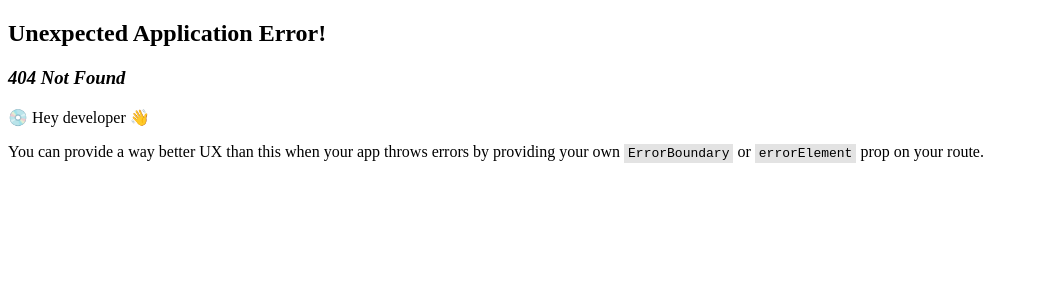
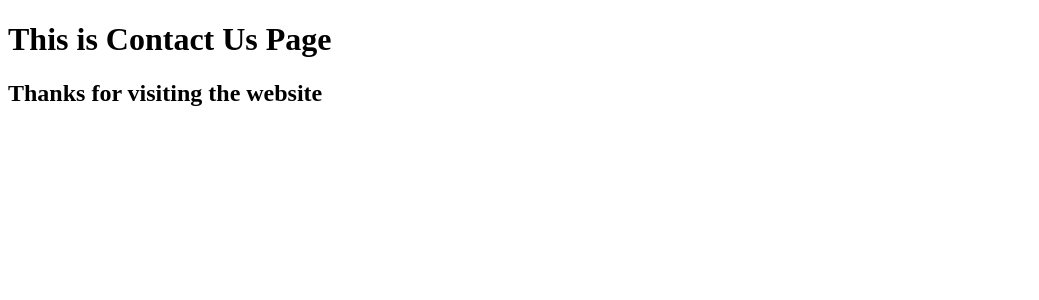
Before and after one commit to Divyanshu422/Learning, a React (Vite) app in the folder React_Project/NamasteReact/Lecture4/: page /contactus in a window 1280 px wide. Before the commit this address had no page. Shown: the top 300 px of the page, without its empty margins (0-1039 px from the left). Built offline with nearby package versions, Linux system fonts and the light colour scheme.

Commit message:
Developing the contactUs page and routing for it

```diff
--- a/React_Project/NamasteReact/Lecture4/src/App.js
+++ b/React_Project/NamasteReact/Lecture4/src/App.js
@@ -4,6 +4,7 @@ import Header from "./components/Header";
 import Body from "./components/Body";
 import AppLayout from "./components/AppLayout";
 import About from "./components/About";
+import ContactUs from "./components/ContactUs";
 import { createBrowserRouter } from "react-router-dom";
 import { RouterProvider } from "react-router-dom";
 const App = () => {
@@ -17,6 +18,10 @@ const App = () => {
     {
       path: "/about",
       Component: About,
+    },
+    {
+      path: "/contactus",
+      Component: ContactUs,
     }
   ]);
   return (
--- /dev/null
+++ b/React_Project/NamasteReact/Lecture4/src/components/ContactUs.js
@@ -0,0 +1,12 @@
+import React from 'react'
+
+function ContactUs() {
+  return (
+    <div>
+        <h1>This is Contact Us Page</h1>
+        <h2> Thanks for visiting the website </h2>
+    </div>
+  )
+}
+
+export default ContactUs
```
